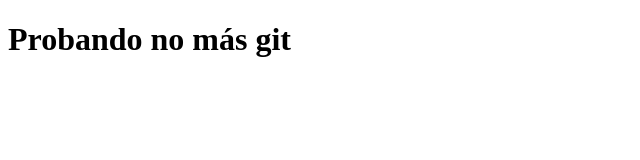
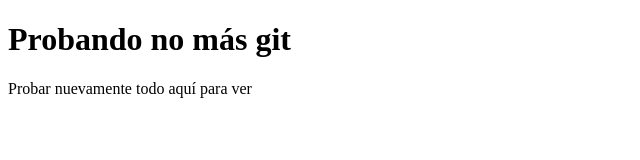
Before and after one commit to inmerzorrilla2/curso-git-githuab, a plain HTML site: page index.html in a window 1280 px wide. Shown: the whole page, without its empty margins (0-640 px from the left). Drawn offline with Linux system fonts and the light colour scheme.

Commit message:
Update index.html

```diff
--- a/index.html
+++ b/index.html
@@ -7,5 +7,10 @@
 </head>
 <body>
     <h1>Probando no más git</h1>
+    <p>Probar nuevamente
+    todo
+        aquí
+        para ver
+    </p>
 </body>
 </html>
```
